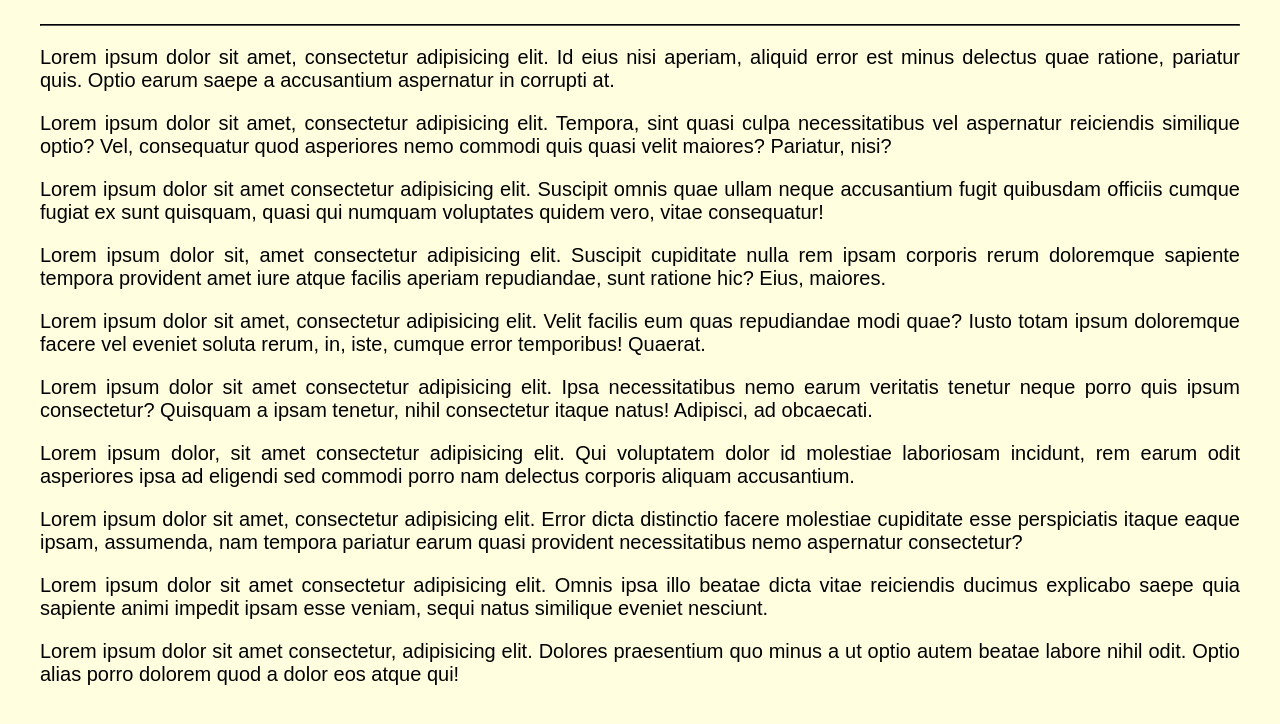
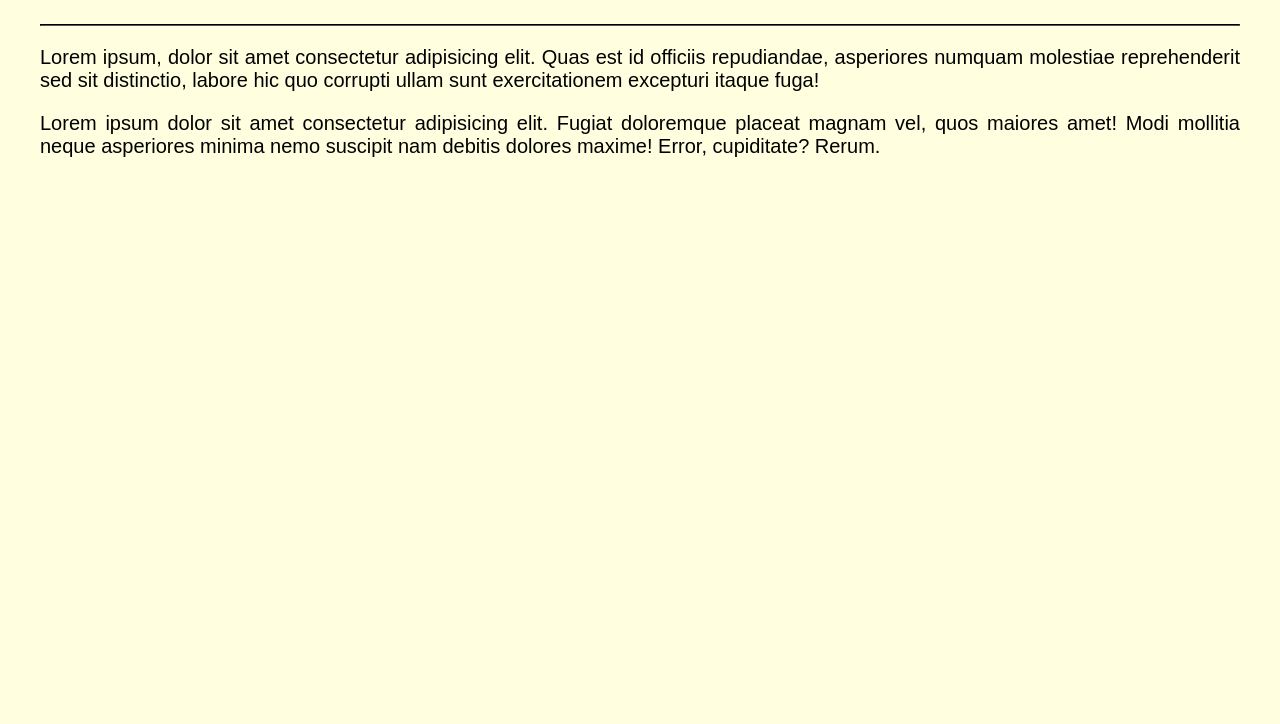
Before and after one commit to Zach-Steal123/Website, a plain HTML site: page About.html in a window 1280 px wide. Shown: the part 192-916 px from the top of the page. After the commit the page ends 800 px from the top, so only its background shows below. Drawn offline with Linux system fonts and the light colour scheme.

Commit message:
Add files via upload

```diff
--- a/About.html
+++ b/About.html
@@ -17,59 +17,15 @@
     <h1>About Our Cause</h1>
     <hr />
     <p>
-      Lorem ipsum dolor sit amet, consectetur adipisicing elit. Id eius nisi
-      aperiam, aliquid error est minus delectus quae ratione, pariatur quis.
-      Optio earum saepe a accusantium aspernatur in corrupti at.
+      Lorem ipsum, dolor sit amet consectetur adipisicing elit. Quas est id
+      officiis repudiandae, asperiores numquam molestiae reprehenderit sed sit
+      distinctio, labore hic quo corrupti ullam sunt exercitationem excepturi
+      itaque fuga!
     </p>
     <p>
-      Lorem ipsum dolor sit amet, consectetur adipisicing elit. Tempora, sint
-      quasi culpa necessitatibus vel aspernatur reiciendis similique optio? Vel,
-      consequatur quod asperiores nemo commodi quis quasi velit maiores?
-      Pariatur, nisi?
-    </p>
-    <p>
-      Lorem ipsum dolor sit amet consectetur adipisicing elit. Suscipit omnis
-      quae ullam neque accusantium fugit quibusdam officiis cumque fugiat ex
-      sunt quisquam, quasi qui numquam voluptates quidem vero, vitae
-      consequatur!
-    </p>
-    <p>
-      Lorem ipsum dolor sit, amet consectetur adipisicing elit. Suscipit
-      cupiditate nulla rem ipsam corporis rerum doloremque sapiente tempora
-      provident amet iure atque facilis aperiam repudiandae, sunt ratione hic?
-      Eius, maiores.
-    </p>
-    <p>
-      Lorem ipsum dolor sit amet, consectetur adipisicing elit. Velit facilis
-      eum quas repudiandae modi quae? Iusto totam ipsum doloremque facere vel
-      eveniet soluta rerum, in, iste, cumque error temporibus! Quaerat.
-    </p>
-    <p>
-      Lorem ipsum dolor sit amet consectetur adipisicing elit. Ipsa
-      necessitatibus nemo earum veritatis tenetur neque porro quis ipsum
-      consectetur? Quisquam a ipsam tenetur, nihil consectetur itaque natus!
-      Adipisci, ad obcaecati.
-    </p>
-    <p>
-      Lorem ipsum dolor, sit amet consectetur adipisicing elit. Qui voluptatem
-      dolor id molestiae laboriosam incidunt, rem earum odit asperiores ipsa ad
-      eligendi sed commodi porro nam delectus corporis aliquam accusantium.
-    </p>
-    <p>
-      Lorem ipsum dolor sit amet, consectetur adipisicing elit. Error dicta
-      distinctio facere molestiae cupiditate esse perspiciatis itaque eaque
-      ipsam, assumenda, nam tempora pariatur earum quasi provident
-      necessitatibus nemo aspernatur consectetur?
-    </p>
-    <p>
-      Lorem ipsum dolor sit amet consectetur adipisicing elit. Omnis ipsa illo
-      beatae dicta vitae reiciendis ducimus explicabo saepe quia sapiente animi
-      impedit ipsam esse veniam, sequi natus similique eveniet nesciunt.
-    </p>
-    <p>
-      Lorem ipsum dolor sit amet consectetur, adipisicing elit. Dolores
-      praesentium quo minus a ut optio autem beatae labore nihil odit. Optio
-      alias porro dolorem quod a dolor eos atque qui!
+      Lorem ipsum dolor sit amet consectetur adipisicing elit. Fugiat doloremque
+      placeat magnam vel, quos maiores amet! Modi mollitia neque asperiores
+      minima nemo suscipit nam debitis dolores maxime! Error, cupiditate? Rerum.
     </p>
   </body>
 </html>
```
Also changed, not shown: index.html (+3 -4 lines).
